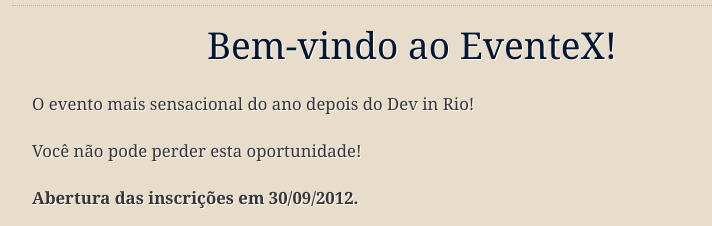
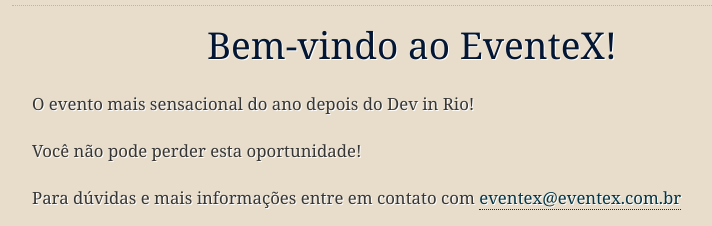
Before and after one commit to nicolasteodosio/wttd, a Django app: template eventex/core/templates/index.html in a window 1280 px wide. Shown: the part 130-356 px from the top of the page, without its empty margins (228-940 px from the left). Run offline with Django 3.2, Linux system fonts and the light colour scheme; the template is opened without the code that fills it, so the values that code supplies are empty; parts of the project's set-up code (start-up, migrations or seed data) failed here and were passed over; some libraries are stand-ins or nearby versions.

Commit message:
Testando

```diff
--- a/eventex/core/templates/index.html
+++ b/eventex/core/templates/index.html
@@ -24,7 +24,6 @@
         <h1>Bem-vindo ao EventeX!</h1>
         <p>O evento mais sensacional do ano depois do Dev in Rio!</p>
         <p>Você não pode perder esta oportunidade!</p>
-        <p><strong>Abertura das inscrições em 30/09/2012.</strong></p>
         <p>Para dúvidas e mais informações entre em contato com <a href="mailto:eventex@eventex.com.br">eventex@eventex.com.br</a></p>
     </div>
     <hr>
```
